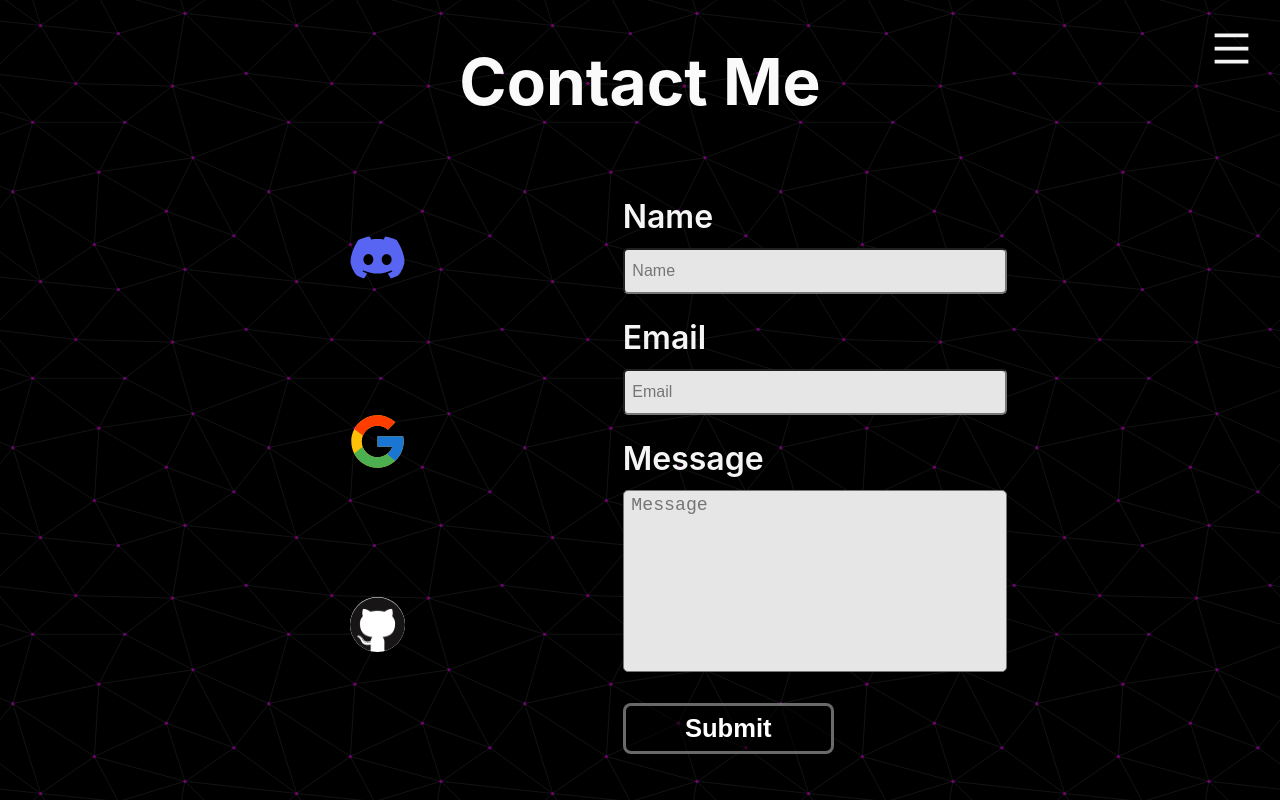
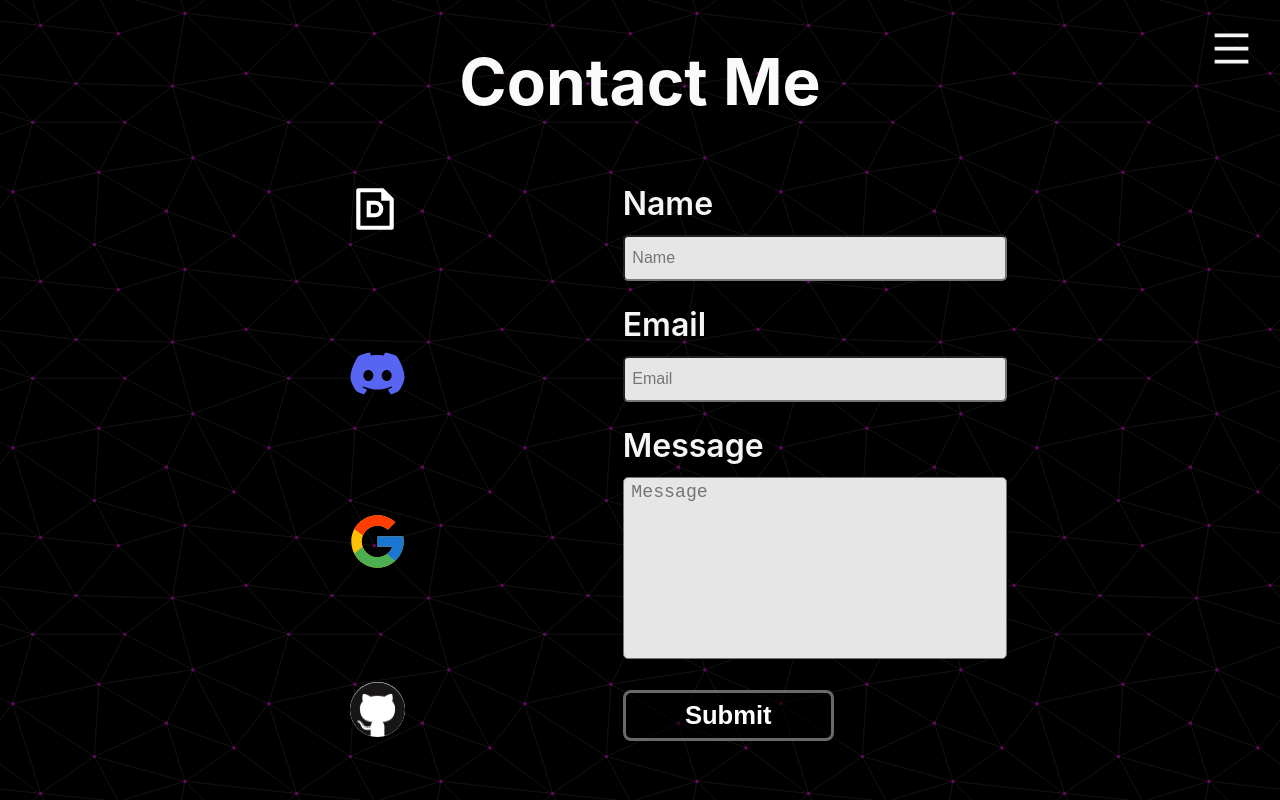
Before and after one commit to Sean-Tisdale/Portfolio, a React (Create React App) app: page /Contact in a window 1280 px wide. Built offline with nearby package versions, Linux system fonts and the light colour scheme.

Commit message:
added resume

```diff
--- a/src/components/ContactPage/ContactPage.styles.ts
+++ b/src/components/ContactPage/ContactPage.styles.ts
@@ -7,7 +7,6 @@ export const SCContactPageWrapper = styled.div`
     height: 100%;
     width: 100%;
     padding-top: 5%;
-    //  margin-bottom: 10%;
   }
   h1 {
     text-align: center;
@@ -20,7 +19,6 @@ export const SCContactPageWrapper = styled.div`
   form {
     text-align: left;
     width: 30%;
-    // border: 1px solid red;
     @media only screen and (max-width: 600px) {
       width: 90%;
       margin-top: 10%;
@@ -89,12 +87,13 @@ export const SCContactPageWrapper = styled.div`
 
 export const SCInnerWrapper = styled.div`
   width: 100%;
-  margin-top: 6%;
+  margin-top: 5%;
   padding-left: 3%;
   display: flex;
   flex-direction: row;
   gap: 17%;
   justify-content: center;
+
   @media only screen and (max-width: 600px) {
     flex-direction: column;
     padding-left: 0%;
@@ -119,14 +118,15 @@ export const SCInnerWrapper = styled.div`
 export const SCContentWrapper = styled.div`
   display: flex;
   flex-direction: column;
-  gap: 20%;
-  justify-content: center;
-  margin-top: -5%;
+  gap: 10%;
+  justify-content: space-between;
+
   @media only screen and (max-width: 600px) {
     flex-direction: row;
     margin-top: -13%;
     margin-bottom: -5%;
-    gap: 60px;
+    // gap: 20%;
+    width: 95%;
   }
   a {
     border-radius: 50%;
--- a/src/components/ContactPage/index.tsx
+++ b/src/components/ContactPage/index.tsx
@@ -6,6 +6,7 @@ import {
 import emailjs from "@emailjs/browser";
 import { useForm } from "react-hook-form";
 import { useEffect } from "react";
+import { RiFilePdfLine } from "react-icons/ri";
 
 const ContactPage = () => {
   const { register, handleSubmit, reset, formState } = useForm({
@@ -35,6 +36,9 @@ const ContactPage = () => {
       <h1>Contact Me</h1>
       <SCInnerWrapper>
         <SCContentWrapper>
+          <a href="/Resume.pdf" target="_blank" rel="noreferrer" title="Resume">
+            <RiFilePdfLine color="#ffffff" fontSize={50} />
+          </a>
           <a
             href="https://discordapp.com/users/8655"
             target="_blank"
--- a/src/components/LandingPage/index.tsx
+++ b/src/components/LandingPage/index.tsx
@@ -20,9 +20,6 @@ const LandingPage = () => {
             value and talent. Motivated to advance and expand my skill set
             through new technologies and challenging projects
           </p>
-          <a style={{ border: "none" }} href="/Resume.pdf" target="_blank">
-            resume
-          </a>
         </SCLeftBox>
         <img src="/images/headericon.svg" alt="Header Icon" />
       </SCLandingPageWrapper>
--- a/src/components/SkillsPage/SkillsPage.styles.ts
+++ b/src/components/SkillsPage/SkillsPage.styles.ts
@@ -11,7 +11,6 @@ export const SCSkillsPageWrapper = styled.div`
     width: 100%;
     height: 100%;
     padding-top: 10%;
-    // padding-bottom: 10%;
   }
 
   @media only screen and (min-width: 600px) {
@@ -81,4 +80,7 @@ export const SCSkillsCard = styled.div`
   background-color: rgba(0, 0, 0, 0.6);
   border: 3px solid rgb(180, 180, 180);
   box-shadow: 0px 0px 15px 1px #7c007c;
+  @media only screen and (max-width: 600px) {
+    width: 90%;
+  }
 `;
```
